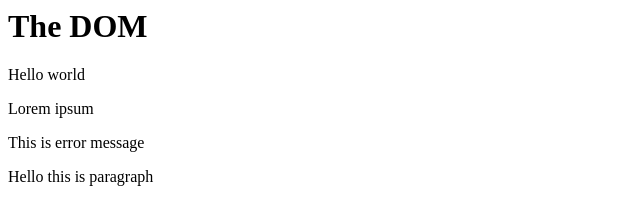
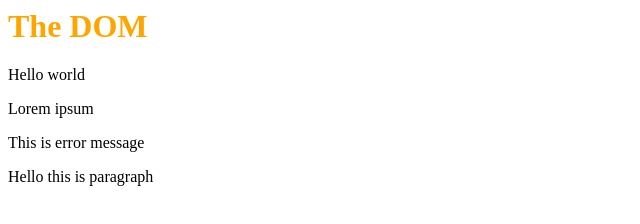
Before and after one commit to alxSoftware2024/javascript, a plain HTML site: page event/event.html in a window 1280 px wide. Shown: the whole page, without its empty margins (0-640 px from the left). Drawn offline with Linux system fonts and the light colour scheme.

Commit message:
style add to H1

```diff
--- a/event/event.html
+++ b/event/event.html
@@ -5,7 +5,7 @@
     <title>EVENT HANDLING</title>
 </head>
 <body>
-    <h1 id="page-title">The DOM</h1>
+    <h1 id="page-title" style="color: orange;">The DOM</h1>
     <div>
         <p>Hello world</p>
         <p>Lorem ipsum</p>
```
